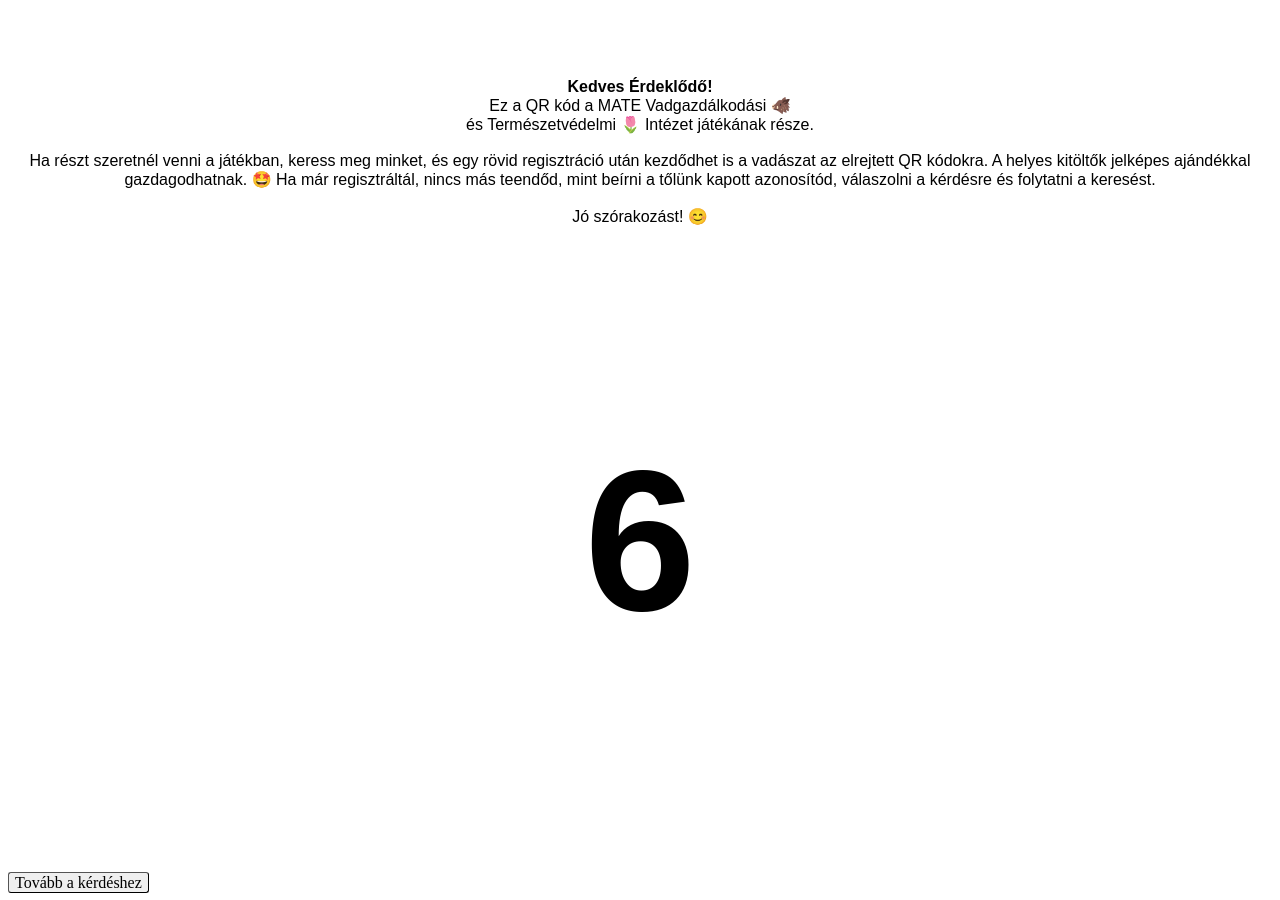
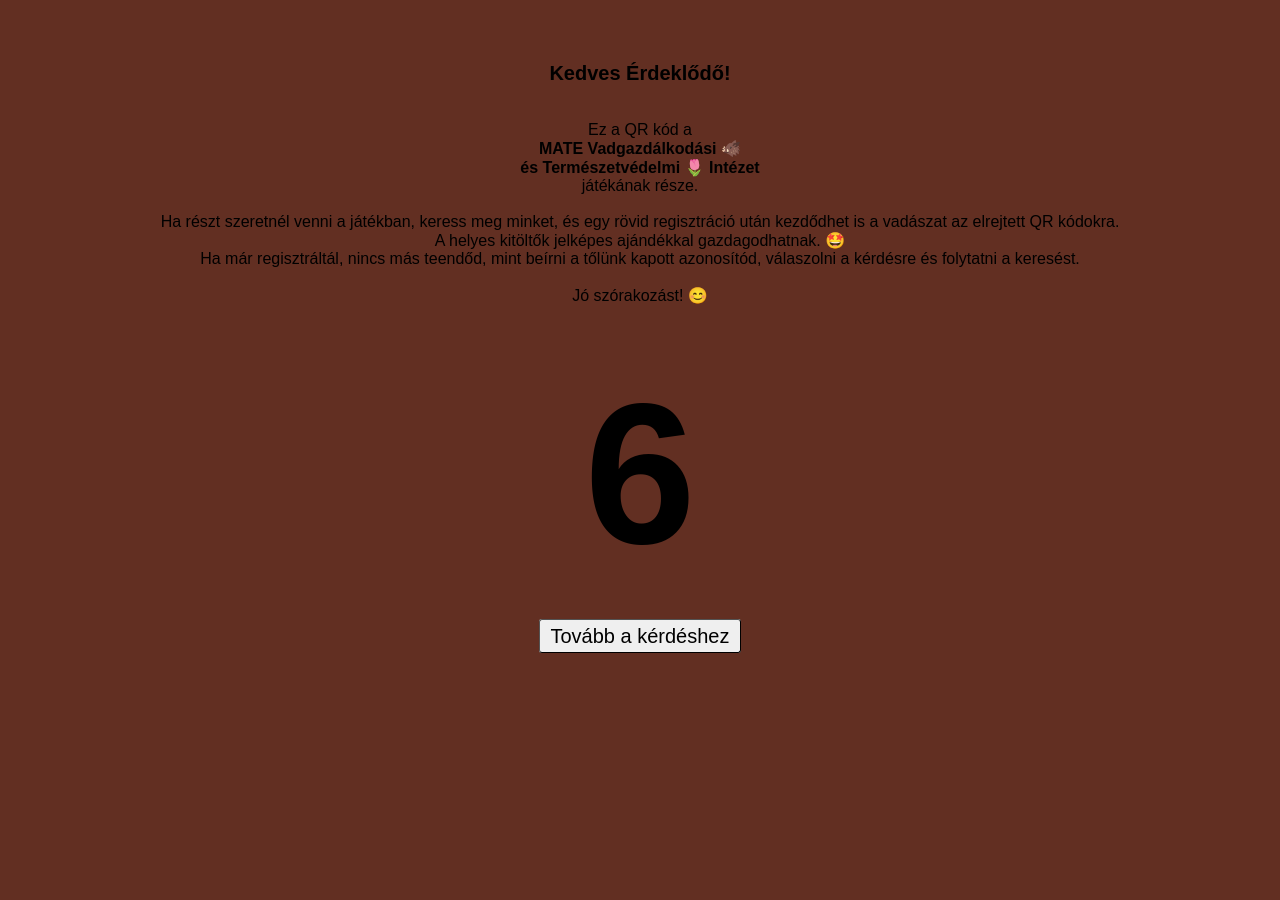
Before and after one commit to TVBTGeorgikon/KAN6ILR, a plain HTML site: page index.html in a window 1280 px wide. After the commit the page ends 800 px from the top, so only its background shows below. Drawn offline with Linux system fonts and the light colour scheme.

Commit message:
Update index.html

```diff
--- a/index.html
+++ b/index.html
@@ -3,11 +3,21 @@
 <head><title>6-os pont</title>
 <style type="text/css">
 p {
-font-family: Arial
+font-family: Arial;
+margin:0;
+}
+div.cim{
+    align: center;
+    margin: auto;
+    width:90%;
+}
+div.lnk{
+  text-align: center;
 }
   a.button {
-    align="center";
-    padding: 1px 6px;
+    font-size: 20px;
+    font-family: Arial;
+    padding: 5px 10px;
     border: 1px outset buttonborder;
     border-radius: 3px;
     color: buttontext;
@@ -16,17 +26,15 @@ font-family: Arial
 }
 </style>
 </head>
-<body bgcolor="#FFFFFF">
+<body bgcolor="#622F22">
 <br>
 <br>
 <br>
-<div class="cim"><p align="center" style="font-size:16px"><b>Kedves Érdeklődő!</b><br>
-Ez a QR kód a MATE Vadgazdálkodási 🐗 <br>és Természetvédelmi 🌷 Intézet játékának része. <br><br>Ha részt szeretnél venni a játékban, keress meg minket, és egy rövid regisztráció után kezdődhet is a vadászat az elrejtett QR kódokra. A helyes kitöltők jelképes ajándékkal gazdagodhatnak. 🤩
+<div class="cim"><p align="center" style="font-size:20px"><b>Kedves Érdeklődő!</b></p><br><br>
+<p align="center">Ez a QR kód a <br><b> MATE Vadgazdálkodási 🐗 <br> és Természetvédelmi 🌷 Intézet </b><br>játékának része. <br><br>Ha részt szeretnél venni a játékban, keress meg minket, és egy rövid regisztráció után kezdődhet is a vadászat az elrejtett QR kódokra. <br>A helyes kitöltők jelképes ajándékkal gazdagodhatnak. 🤩<br>
 Ha már regisztráltál, nincs más teendőd, mint beírni a tőlünk kapott azonosítód, válaszolni a kérdésre és folytatni a keresést.<br><br>
-Jó szórakozást! 😊</p></div>
-<p align="center" style="font-size:200px"><b>6</b></p>
-    <br>
-<a align="center" href="https://google.com" class="button">Tovább a kérdéshez</a>
-
+Jó szórakozást! 😊</p></div><br><br><br>
+<p align="center" style="font-size:200px"><b>6</b></p><br><br>
+<div class="lnk"><a href="https://google.com" class="button">Tovább a kérdéshez</a></div>
 </body>
 </html>
```
